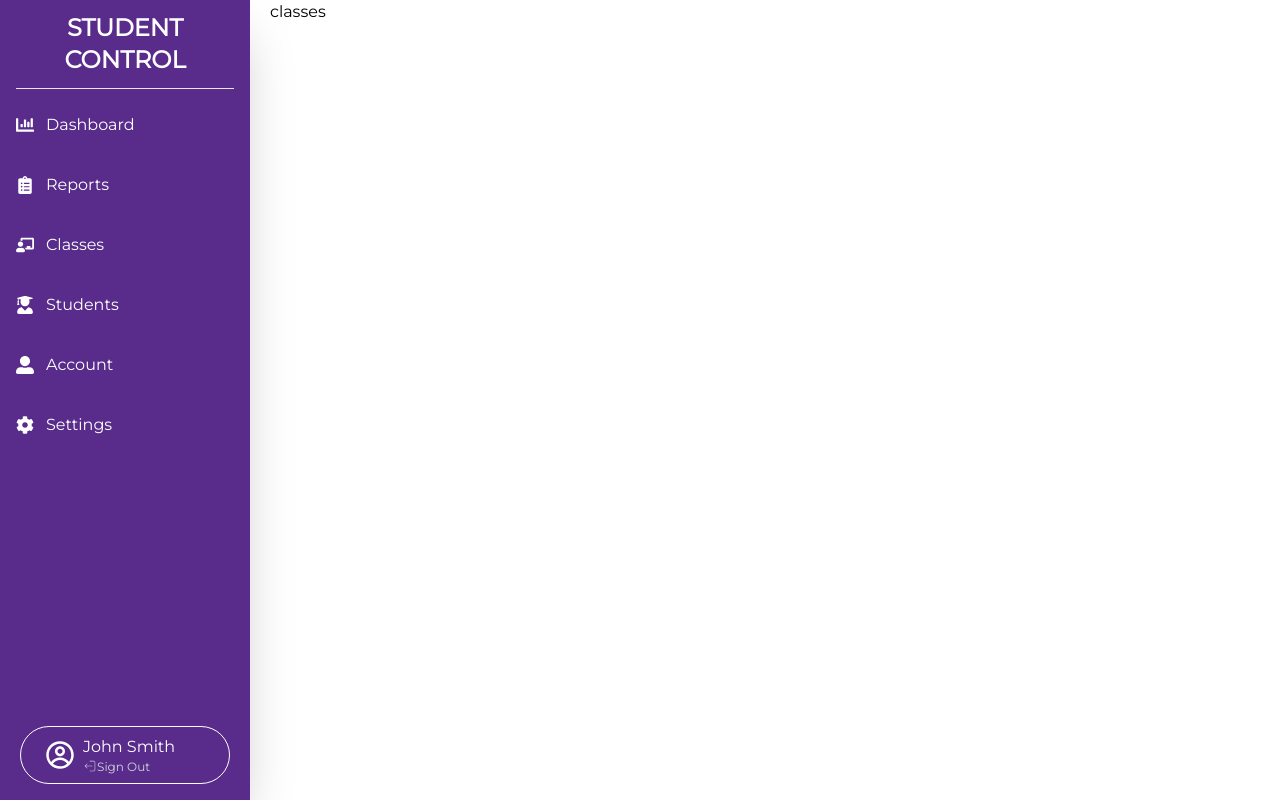
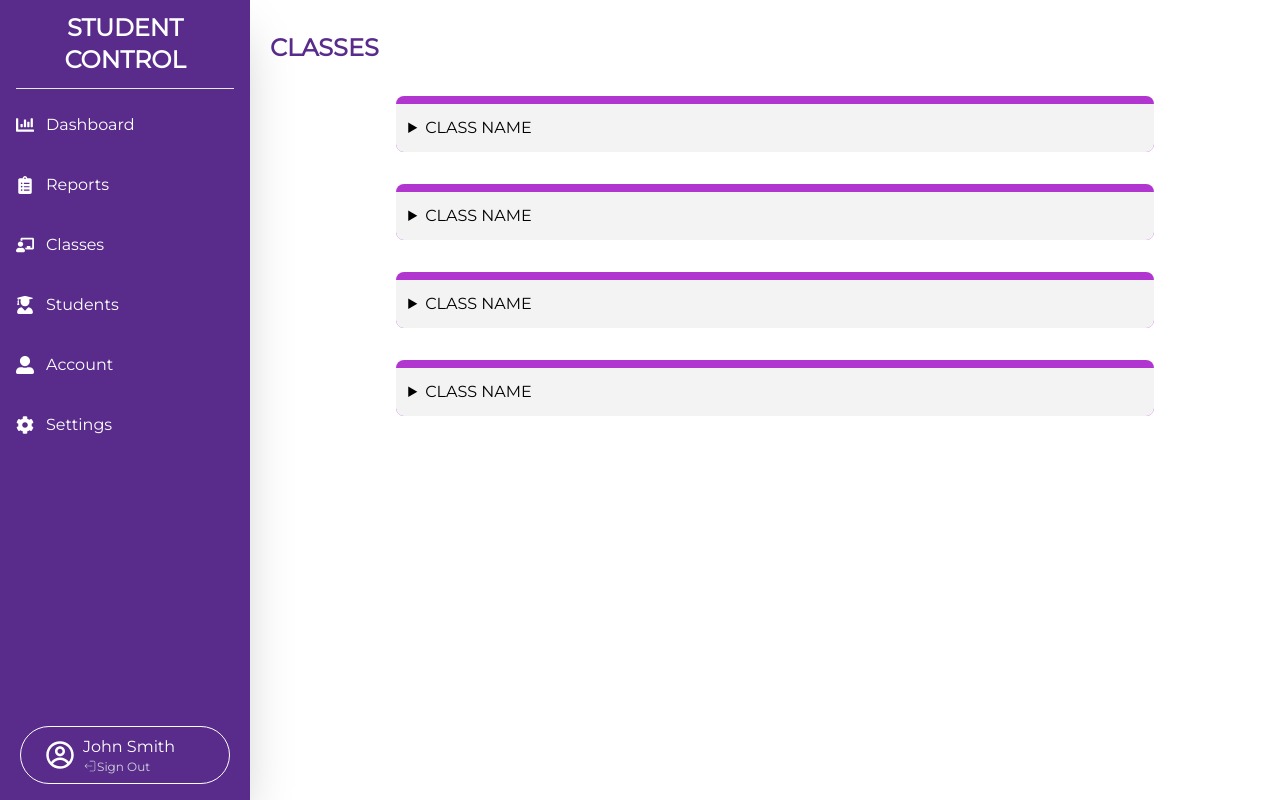
Before and after one commit to iY001/Student-Control, a Next.js app: page /dashboard/classes in a window 1280 px wide. Built offline with nearby package versions, Linux system fonts and the light colour scheme.

Commit message:
--update

```diff
--- /dev/null
+++ b/app/dashboard/classes/components/ClassBox.jsx
@@ -0,0 +1,17 @@
+import React from 'react'
+
+function ClassBox() {
+    return (
+        <div className="bg-forth mt-8 pt-2 rounded-lg">
+            <details color='' className="dropdown rounded-lg rounded-t-none bg-light1 p-2">
+                <summary className="m-1 btn">CLASS NAME</summary>
+                <ul className="p-2 dropdown-content z-[1] ">
+                    <li><a>STUDENTS :</a></li>
+                    <li><a>Absence  :</a></li>
+                </ul>
+            </details>
+        </div>
+    )
+}
+
+export default ClassBox
--- a/app/dashboard/classes/page.jsx
+++ b/app/dashboard/classes/page.jsx
@@ -1,9 +1,20 @@
+import ClassBox from "./components/ClassBox";
+
 const Page = () => {
     return (
         <>
+            <div className="w-full my-8">
+                <h1 className="uppercase font-bold text-main text-2xl mb-4">Classes</h1>
 
-        classes
+                <div className="mx-auto w-[75%]">
+                    <ClassBox/>
+                    <ClassBox/>
+                    <ClassBox/>
+                    <ClassBox/>
+                </div>
 
+
+            </div> {/* Main Div */}
         </>
     );
 }
--- a/app/dashboard/components/AbsenceChart.jsx
+++ b/app/dashboard/components/AbsenceChart.jsx
@@ -49,7 +49,7 @@ export const data = {
 const AbsenceChart = () => {
 
   return (
-    <div className="md:w-[900px] w-full">
+    <div className="w-full h-full">
       <Bar options={options} data={data} />
     </div>
   );
--- a/app/dashboard/components/SideBar.jsx
+++ b/app/dashboard/components/SideBar.jsx
@@ -17,7 +17,7 @@ const SideBar = () => {
   }, [])
 
   return (
-    <aside className={`bg-main h-screen fixed top-0 left-0 ${isMobile ? "w-[82px]" : "w-[250px]"}  pt-3 pb-4 text-center font-[sans-serif] overflow-auto shadow-2xl transition-all duration-300`}>
+    <aside className={`md:z-10 bg-main h-screen fixed top-0 left-0 ${isMobile ? "w-[82px]" : "w-[250px]"}  pt-3 pb-4 text-center font-[sans-serif] overflow-auto shadow-2xl transition-all duration-300`}>
       <div className="relative flex flex-col h-full">
         <div>
           {/* <img src alt /> */}
--- a/app/dashboard/layout.js
+++ b/app/dashboard/layout.js
@@ -1,13 +1,25 @@
+"use client"
+import { useEffect, useState } from 'react';
 import SideBar from './components/SideBar';
+import Loading from './loading';
 
 const DashboardLayout = ({ children }) => {
+
+  const [loading, setLoading] = useState(true);
+
+  useEffect(() => {
+   setTimeout(()=>{
+    setLoading(false)
+   } , 1000)
+  }, []);
 
   return (
     <main className='flex'>
 
       <section className='lg:flex'>
+      {loading && <Loading />}
         <SideBar />
-        <div className='lg:w-[270px] w-[90px]'></div>{/* save a place for the sidebar */}
+        <div className='lg:w-[270px] w-[90px] h-[100vh]'></div>{/* save a place for the sidebar */}
       </section>
 
       <div className='w-full h-full'>{children}</div>
--- a/app/dashboard/loading.jsx
+++ b/app/dashboard/loading.jsx
@@ -1,7 +1,7 @@
 import styles  from '../styles.module.css';
 const Loading = () => {
   return (
-    <div className="fixed top-0 left-0 w-full h-screen flex items-center justify-center">
+    <div className="fixed z-50 bg-main top-0 left-0 w-full h-screen flex items-center justify-center">
     <span className={styles.loader}></span>
     </div>
   );
--- a/app/dashboard/page.jsx
+++ b/app/dashboard/page.jsx
@@ -8,11 +8,11 @@ import Table from "./components/Table";
 const Page = () => {
   return (
     <section className="rea flex flex-col lg:items-start  py-8 " >
-      <div className="fixed  bottom-5 right-0"><svg viewBox="0 0 1000 1000" xmlns="http://www.w3.org/2000/svg"><defs><clipPath id="a"><path fill="currentColor" d="M783.5 662.5Q687 825 474.5 869T166 706.5q-96-206.5 43-338T522.5 198q174.5-39 266 131.5t-5 333Z"/></clipPath></defs><g clip-path="url(#a)"><path fill="#444cf7" d="M783.5 662.5Q687 825 474.5 869T166 706.5q-96-206.5 43-338T522.5 198q174.5-39 266 131.5t-5 333Z"/></g></svg>
+      <div className="fixed  bottom-5 right-0"><svg viewBox="0 0 1000 1000" xmlns="http://www.w3.org/2000/svg"><defs><clipPath id="a"><path fill="currentColor" d="M783.5 662.5Q687 825 474.5 869T166 706.5q-96-206.5 43-338T522.5 198q174.5-39 266 131.5t-5 333Z" /></clipPath></defs><g clip-path="url(#a)"><path fill="#444cf7" d="M783.5 662.5Q687 825 474.5 869T166 706.5q-96-206.5 43-338T522.5 198q174.5-39 266 131.5t-5 333Z" /></g></svg>
       </div>
       <h1 className="uppercase font-bold text-main text-2xl mb-4">DASHBOARD</h1>
 
-      <div className=" flex justify-center flex-wrap gap-3 ">
+      <div className=" flex justify-center md:justify-start flex-wrap  gap-3 ">
         <Box href="" icon={RiUserLine} number="500" name="Students" />
         <Box href="" icon={RiBookLine} number="8" name="Classes" />
         <Box href="" icon={RiUserStarLine} number="20" name="Teachers" />
@@ -22,10 +22,10 @@ const Page = () => {
       </div> {/* All Boxes*/}
 
 
-      <section className="w-full" >
+      <section className="w-full md:px-0 px-4 " >
 
 
-      <div className="mt-10 border-2 p-2 rounded w-max">
+        <div className="mt-10 mx-auto border-2 p-2 rounded md:w-[70%] w-full">
           <h1 className="uppercase font-bold text-main text-2xl ">Leaderboard</h1>
           <AbsenceChart />
         </div> {/* Chart  */}
--- a/app/styles.module.css
+++ b/app/styles.module.css
@@ -1,5 +1,5 @@
 .loader {
-  @apply bg-main;
+  @apply bg-main text-light2;
   width: 8px;
   height: 40px;
   border-radius: 4px;
@@ -7,7 +7,6 @@
   margin: 20px auto;
   position: relative;
   background: currentColor;
-
   box-sizing: border-box;
   animation: animloader 0.3s 0.3s linear infinite alternate;
 }
```
Lines whose indentation alone changed are shown as unchanged.
